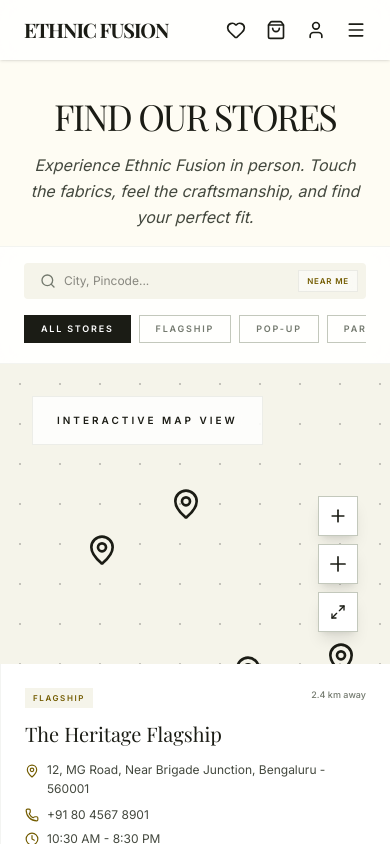
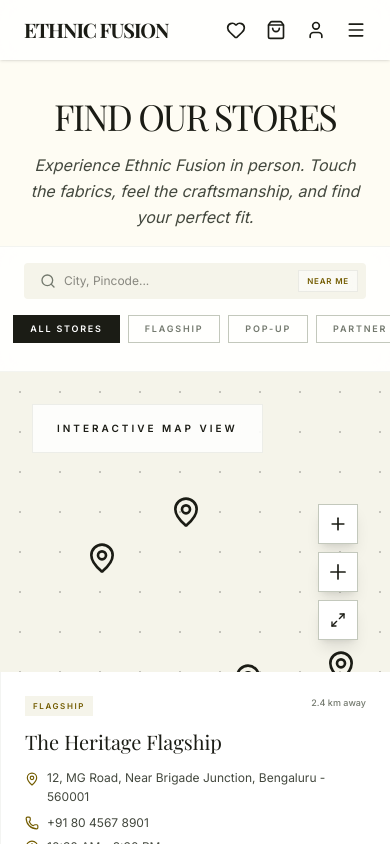
Before and after one commit to 12vaibhav/Ethnic-Fusion, a React (Vite) app: page /stores in a window 390 px wide. Shown: the top 844 px of the page. Built offline with nearby package versions, Linux system fonts and the light colour scheme; a web font is replaced by a local one.

Commit message:
feat: implement edge-to-edge scroll snapping for store filters on mobile

```diff
--- a/src/pages/StoreLocator.tsx
+++ b/src/pages/StoreLocator.tsx
@@ -183,14 +183,14 @@ export default function StoreLocator() {
             </button>
           </div>
 
-          <div className="w-full overflow-x-auto hide-scrollbar">
-            <div className="flex flex-nowrap md:flex-wrap justify-start md:justify-center items-center gap-2 md:gap-4 pb-1">
+          <div className="w-auto -mx-6 overflow-x-auto hide-scrollbar snap-x snap-mandatory mb-1 scroll-pl-6">
+            <div className="flex flex-nowrap md:flex-wrap lg:justify-center items-center gap-2 md:gap-4 px-6 pb-2">
               {filters.map((filter) => (
                 <button
                   key={filter}
                   onClick={() => setActiveFilter(filter)}
                   className={cn(
-                    "px-4 md:px-6 py-1.5 md:py-2 text-[9px] md:text-[10px] uppercase tracking-[0.2em] font-bold border transition-all flex-shrink-0",
+                    "px-4 md:px-6 py-1.5 md:py-2 text-[9px] md:text-[10px] uppercase tracking-[0.2em] font-bold border transition-all flex-shrink-0 snap-start",
                     activeFilter === filter
                       ? "bg-primary text-white border-primary"
                       : "bg-transparent text-outline border-outline-variant hover:border-primary hover:text-primary"
```
